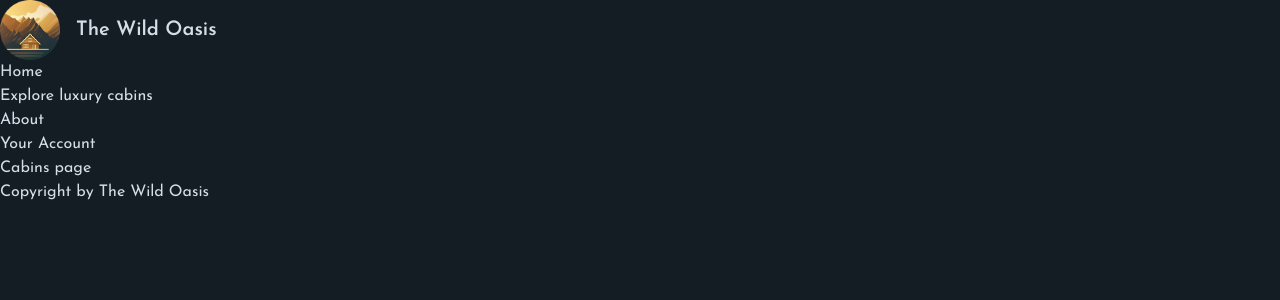
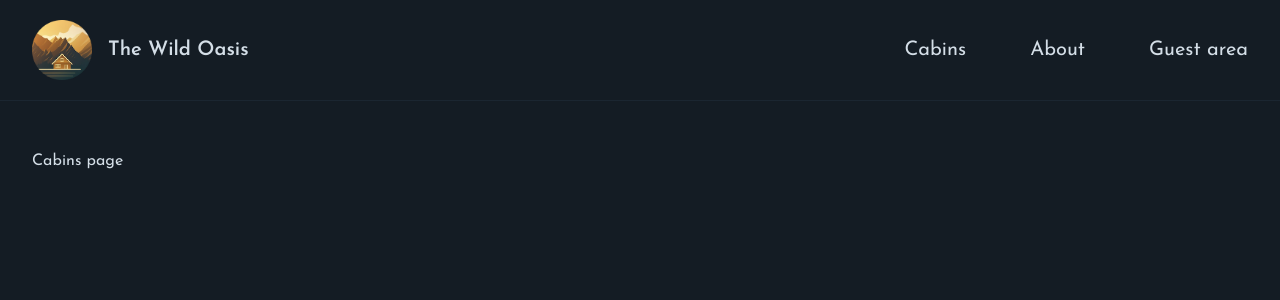
Before and after one commit to tuposilwe/the-wild-oasis-website, a Next.js app: page /cabins in a window 1280 px wide. Shown: the top 300 px of the page. Built offline with nearby package versions, Linux system fonts and the light colour scheme.

Commit message:
Improving the navigation and root layout

```diff
--- /dev/null
+++ b/app/_components/Header.js
@@ -0,0 +1,15 @@
+import Navigation from '@/app/_components/Navigation';
+import Logo from '@/app/_components/Logo';
+
+function Header() {
+  return (
+    <header className='border-b border-primary-900 px-8 py-5'>
+      <div className='flex justify-between items-center max-w-7xl mx-auto'>
+        <Logo />
+        <Navigation />
+      </div>
+    </header>
+  );
+}
+
+export default Header;
--- a/app/_components/Navigation.js
+++ b/app/_components/Navigation.js
@@ -1,22 +1,28 @@
 import Link from "next/link";
 
-function Navigation() {
+export default function Navigation() {
   return (
-    <ul>
+    <nav className="z-10 text-xl">
+      <ul className="flex gap-16 items-center">
         <li>
-        <Link href="/">Home</Link>
+          <Link href="/cabins" className="hover:text-accent-400 transition-colors">
+            Cabins
+          </Link>
         </li>
         <li>
-        <Link href="/cabins">Explore luxury cabins</Link>
+          <Link href="/about" className="hover:text-accent-400 transition-colors">
+            About
+          </Link>
         </li>
         <li>
-        <Link href="/about">About</Link>
-      </li>
-      <li>
-        <Link href="/account">Your Account</Link>
+          <Link
+            href="/account"
+            className="hover:text-accent-400 transition-colors"
+          >
+            Guest area
+          </Link>
         </li>
       </ul>
+    </nav>
   );
 }
-
-export default Navigation;
--- a/app/components/Logo.js
+++ /dev/null
@@ -1,12 +0,0 @@
-function Logo() {
-  return (
-    <a href="/" className="flex items-center gap-4 z-10">
-      <img src="/logo.png" height="60" width="60" alt="The Wild Oasis logo" />
-      <span className="text-xl font-semibold text-primary-100">
-        The Wild Oasis
-      </span>
-    </a>
-  );
-}
-
-export default Logo;
--- a/app/components/Navigation.js
+++ /dev/null
@@ -1,22 +0,0 @@
-import Link from "next/link";
-
-function Navigation() {
-  return (
-    <ul>
-         <li>
-        <Link href="/">Home</Link>
-      </li>
-      <li>
-        <Link href="/cabins">Explore luxury cabins</Link>
-      </li>
-      <li>
-        <Link href="/about">About</Link>
-      </li>
-      <li>
-        <Link href="/account">Your Account</Link>
-      </li>
-    </ul>
-  );
-}
-
-export default Navigation;
--- a/app/layout.js
+++ b/app/layout.js
@@ -1,14 +1,14 @@
 import Logo from "@/app/_components/Logo";
 import Navigation from "@/app/_components/Navigation";
 
-import {Josefin_Sans} from "next/font/google"
+import { Josefin_Sans } from "next/font/google";
 const josefin = Josefin_Sans({
-  subsets: ['latin'],
-  display:"swap",
-})
-
+  subsets: ["latin"],
+  display: "swap",
+});
 
 import "@/app/_styles/globals.css";
+import Header from "./_components/Header";
 
 export const metadata = {
   title: {
@@ -23,16 +23,14 @@
   return (
     <html lang="en">
       <body
-      className={`${josefin.className}
-      bg-primary-950 text-primary-100 min-h-screen
-      `}>
-        <header>
-          <Logo />
-        </header>
-        <Navigation />
-
-        <main>{children}</main>
-        <footer>Copyright by The Wild Oasis</footer>
+        className={`${josefin.className}
+      bg-primary-950 text-primary-100 min-h-screen flex flex-col
+      `}
+      >
+        <Header />
+        <div className="flex-1 px-8 py-12">
+          <main className="max-w-7xl mx-auto">{children}</main>
+        </div>
       </body>
     </html>
   );
```
Lines whose indentation alone changed are shown as unchanged.
